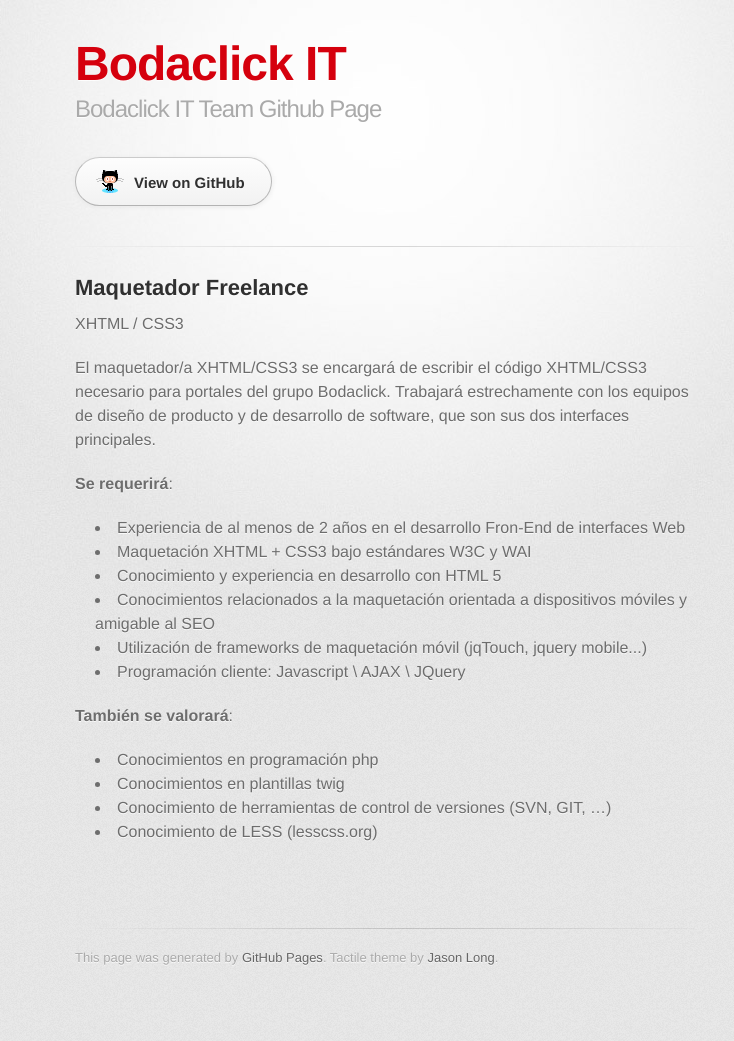
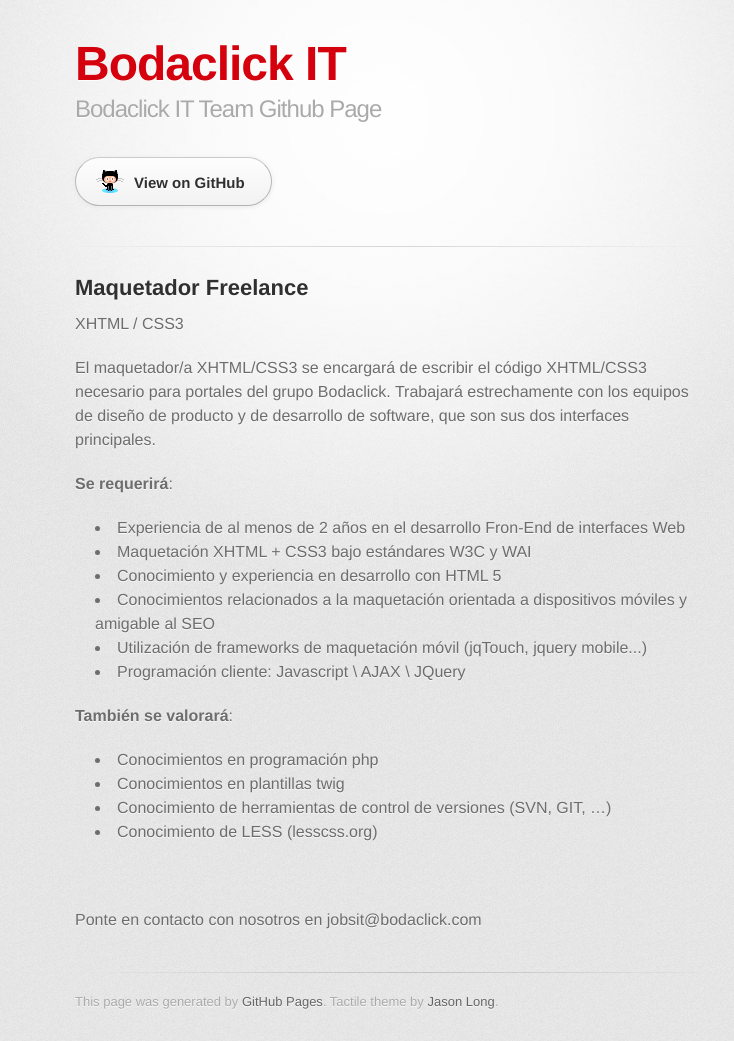
Before and after one commit to Bodaclick/bodaclick.github.com, a Jekyll site: the page built from _posts/2012-01-09-Frontend-freelance.html, in a window 1280 px wide. Shown: the whole page, without its empty margins (255-989 px from the left). Built offline with Jekyll 4.4.1, drawn with Linux system fonts in a browser that asks for light colours; some web fonts are replaced; Markdown is read by kramdown in place of the engine named in the settings; before the commit the page ends 997 px from its top, so only the background shows below that.

Commit message:
Contact info

```diff
--- a/_posts/2012-01-09-Frontend-freelance.html
+++ b/_posts/2012-01-09-Frontend-freelance.html
@@ -18,3 +18,4 @@
        class="TableContents"><span>Conocimiento de herramientas de control de versiones (SVN, GIT, …)</span></li><li
        class="TableContents"><span>Conocimiento de LESS (lesscss.org)</span></li></ul>
              <p>&nbsp;</p>
+             <p>Ponte en contacto con nosotros en jobsit@bodaclick.com</p>
```
